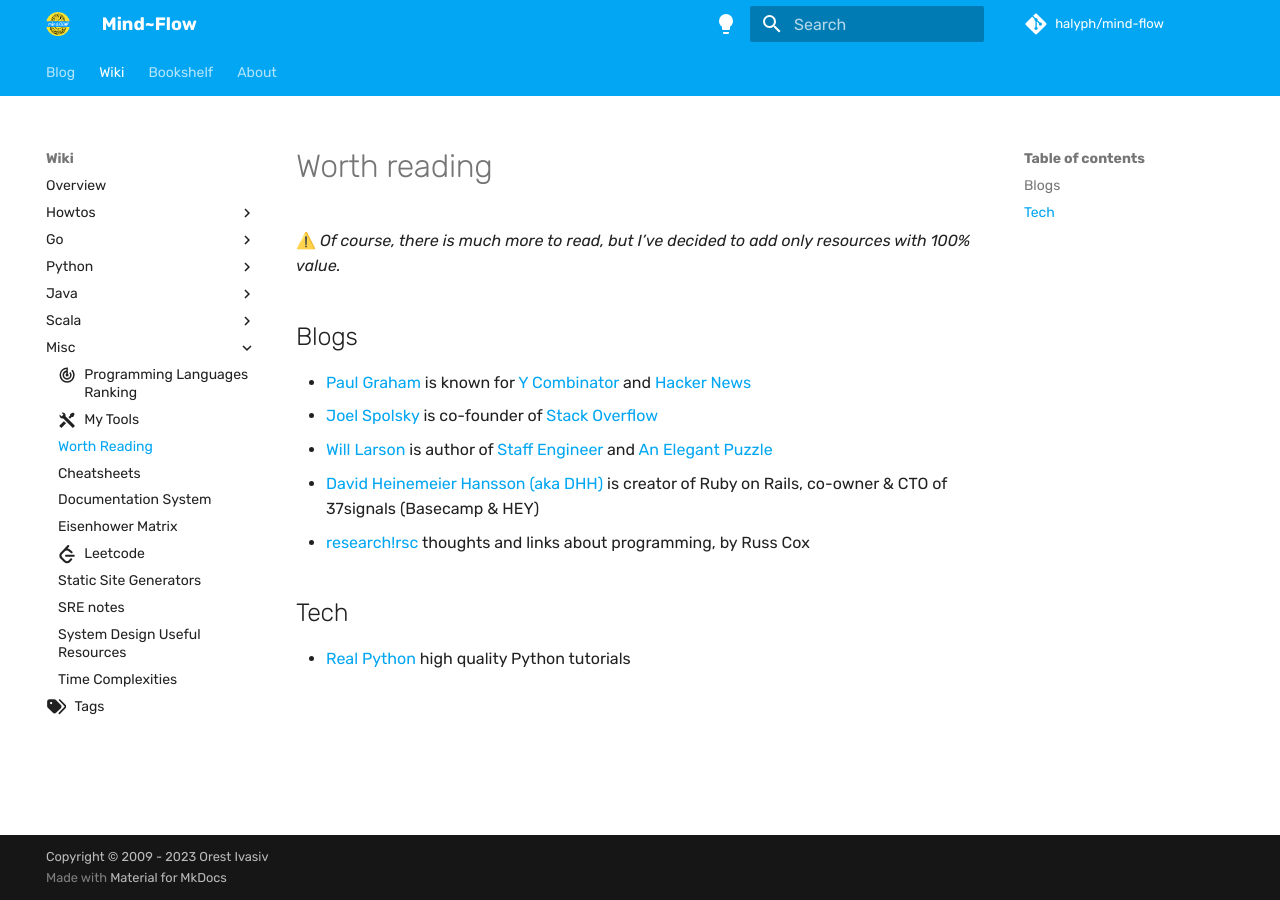
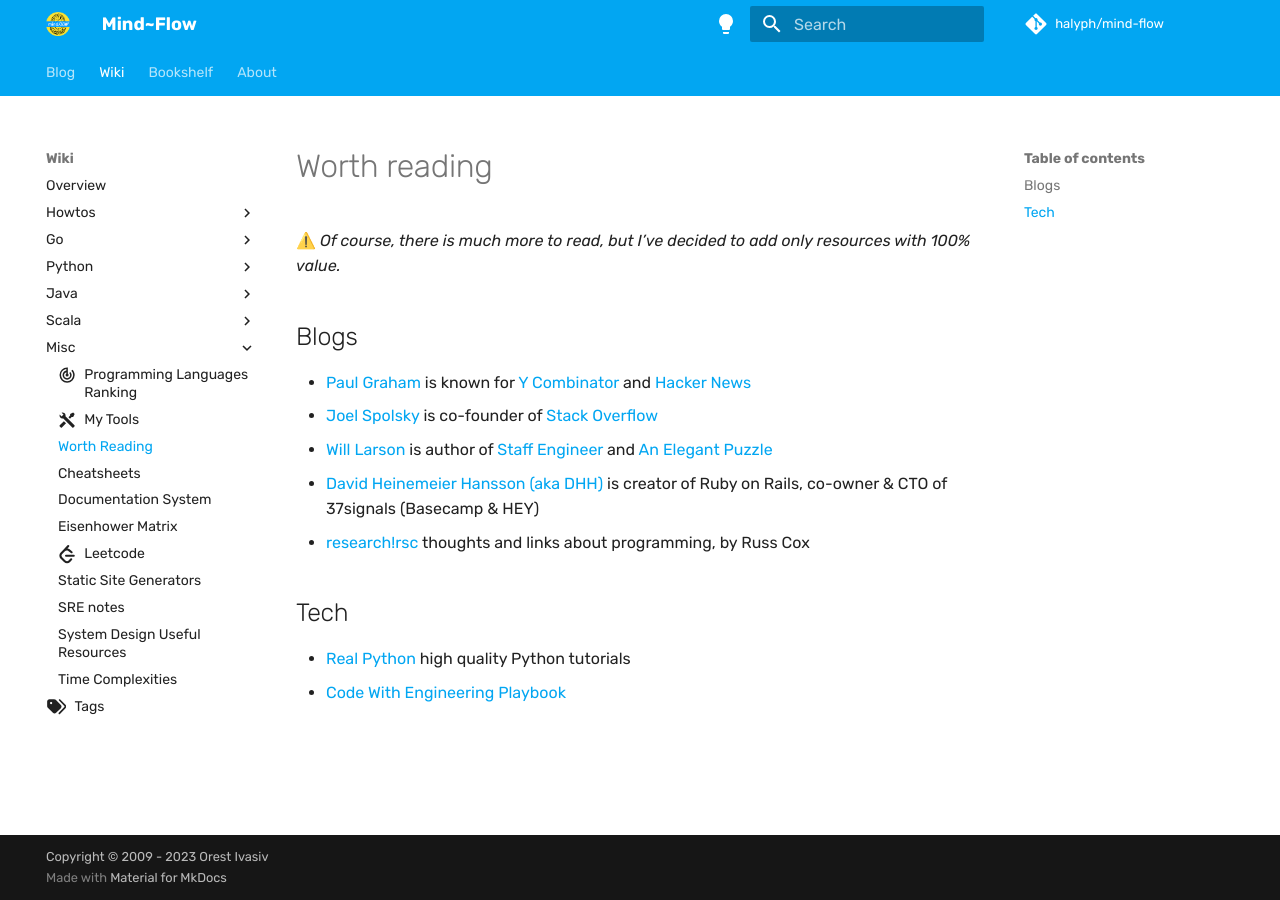
Before and after one commit to halyph/mind-flow, an MkDocs documentation site: the page built from docs/wiki/misc/worth-reading.md, in a window 1280 px wide. Built offline with MkDocs 1.6.1 and Material for MkDocs 9.7.7, drawn with Linux system fonts in a browser that asks for light colours; some web fonts are replaced; comment, search, counter and statistics services are not loaded.

Commit message:
upd worth-reading.md

```diff
--- a/docs/wiki/misc/worth-reading.md
+++ b/docs/wiki/misc/worth-reading.md
@@ -13,3 +13,4 @@
 ## Tech
 
 - [Real Python](https://realpython.com/) high quality Python tutorials
+- [Code With Engineering Playbook](https://microsoft.github.io/code-with-engineering-playbook)
```
